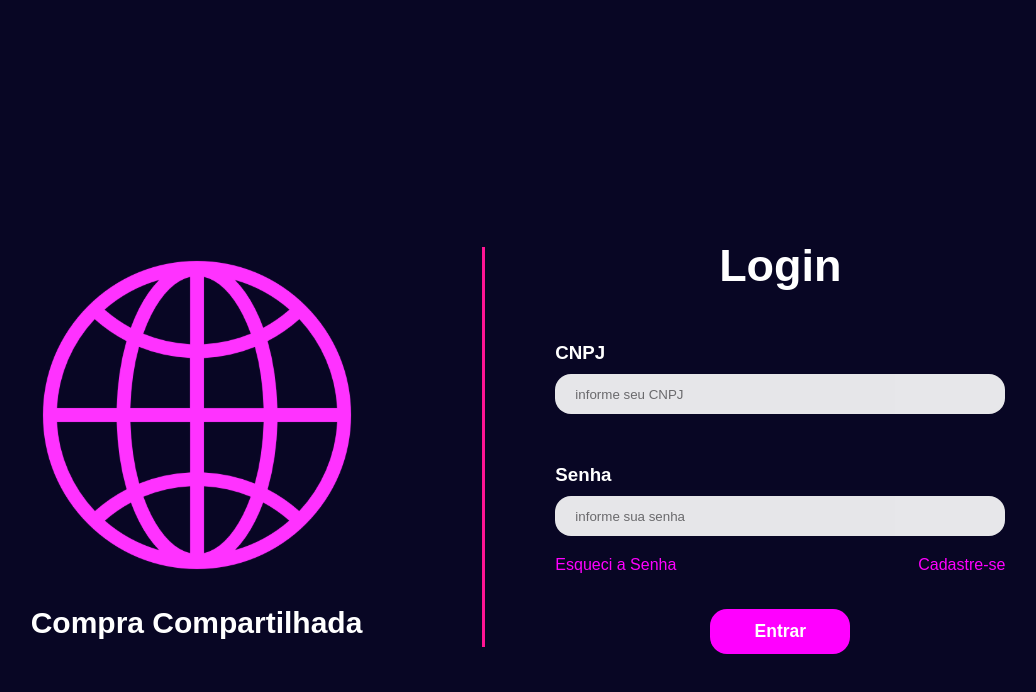
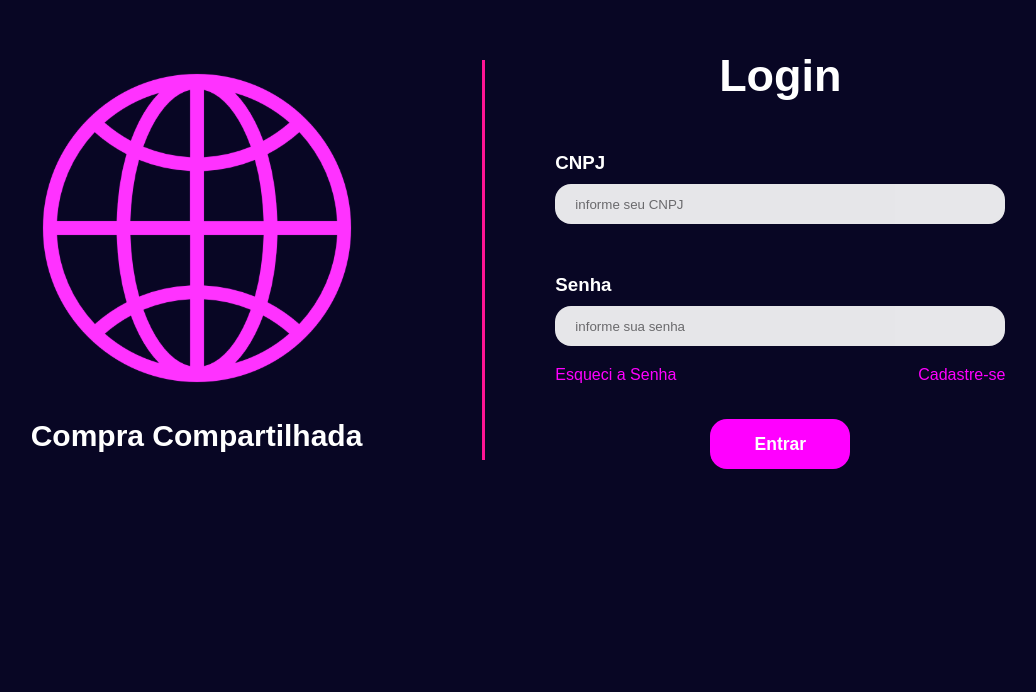
Before and after one commit to FelipeFernandes7/Compra-Compartilhada-TCC, a React (Create React App) app: page / in a window 1280 px wide. Shown: the top 692 px of the page, without its empty margins (122-1158 px from the left). Built offline with nearby package versions, Linux system fonts and the light colour scheme.

Commit message:
update on ifs

```diff
--- a/package.json
+++ b/package.json
@@ -15,7 +15,6 @@
     "react-router": "^6.3.0",
     "react-router-dom": "^6.3.0",
     "react-scripts": "5.0.1",
-    "react-switch": "^6.0.0",
     "redirect": "^0.2.0",
     "sweetalert2": "^11.4.13",
     "web-vitals": "^2.1.0"
--- a/src/pages/Login.jsx
+++ b/src/pages/Login.jsx
@@ -27,7 +27,7 @@ export function Login() {
           senha: _password,
         });
         console.log(response.data);
-        if (response.status == 200) {
+        if (response.status === 200) {
           alert("Bem vindo");
         }
         //REdirecionar para HOME
--- a/src/styles/login.module.css
+++ b/src/styles/login.module.css
@@ -15,7 +15,7 @@ body {
 .container {
   display: flex;
   align-items: center;
-  margin-top: 240px;
+  margin-top: 50px;
   justify-content: center;
 }
 
@@ -80,7 +80,7 @@ button {
   background: #ff00ff;
   font-weight: 600;
   color: #fff;
-  height: 45px;
+  height: 50px;
   width: 140px;
   font-size: 17.5px;
   text-align: center;
```
Also changed, not shown: 1 other file (tests, documents, lock files or other folders).
